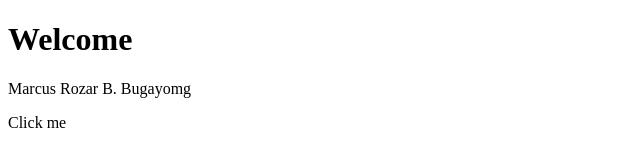
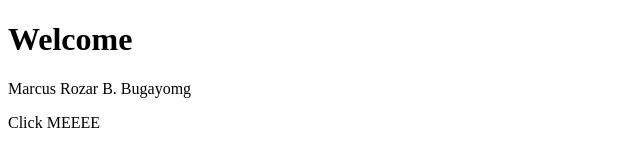
Before and after one commit to mrbb06-tech/Bugayong, a plain HTML site: page index.html in a window 1280 px wide. Shown: the full height of the page, 0-640 px from the left. Drawn offline with Linux system fonts and the light colour scheme.

Commit message:
conflict

```diff
--- a/index.html
+++ b/index.html
@@ -8,6 +8,6 @@
 <body>
     <h1>Welcome</h1>
     <p>Marcus Rozar B. Bugayomg</p>
-    <p>Click me</p>
+    <p>Click MEEEE</p>
 </body>
 </html>
```
